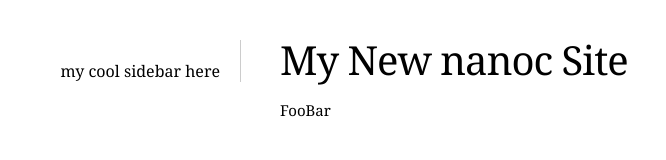
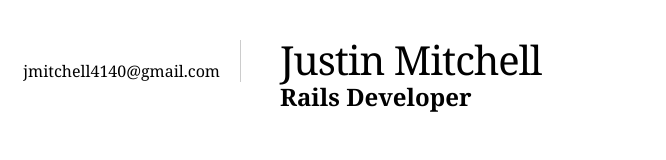
Before and after one commit to Justin-Mitchell/Justin-Mitchell.github.io, a plain HTML site: page index.html in a window 1280 px wide. Shown: the whole page, without its empty margins (0-666 px from the left). Drawn offline with Linux system fonts and the light colour scheme.

Commit message:
added coffee script to nanoc

```diff
--- a/index.html
+++ b/index.html
@@ -7,11 +7,12 @@
   </head>
   <body>
     <div id='main'>
-      <h1>My New nanoc Site</h1>
-      <p>FooBar</p>
+      <h1>Justin Mitchell</h1>
+      <h2>Rails Developer</h2>
     </div>
     <div id='sidebar'>
-      my cool sidebar here
+      jmitchell4140@gmail.com
     </div>
+    <script src='/script.js'></script>
   </body>
 </html>
```
